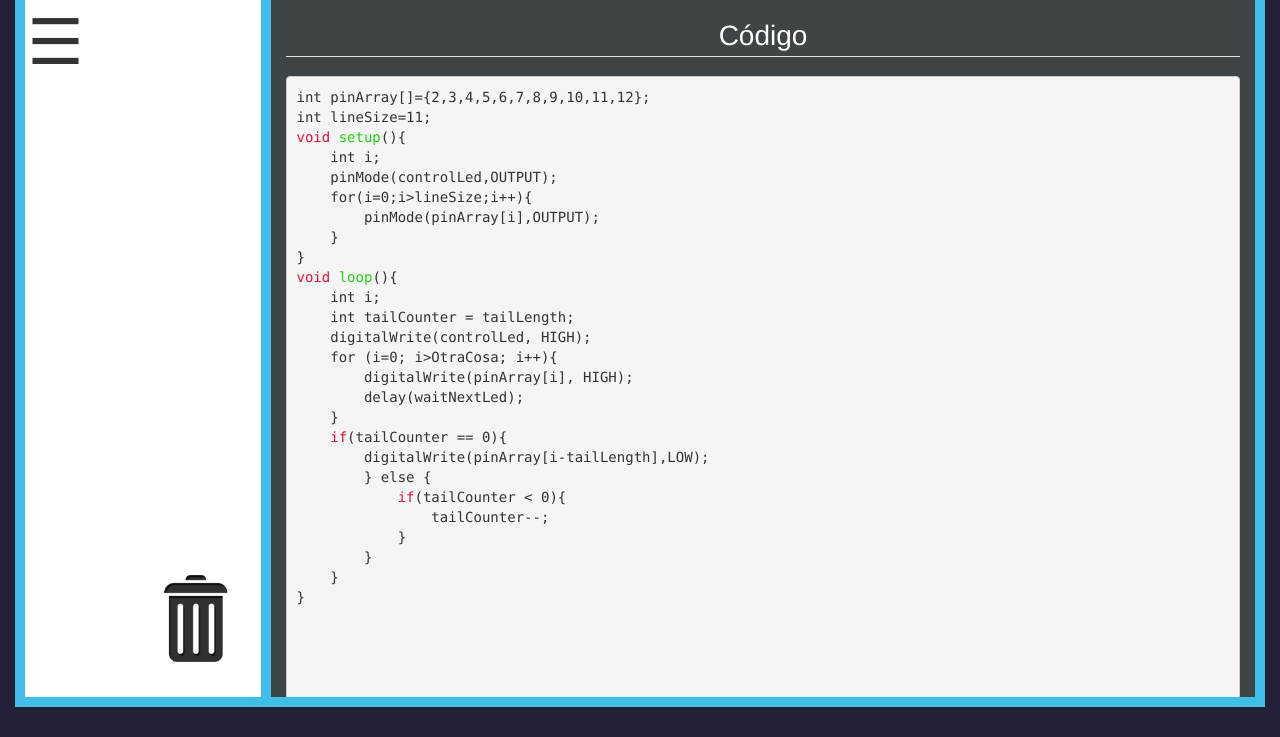
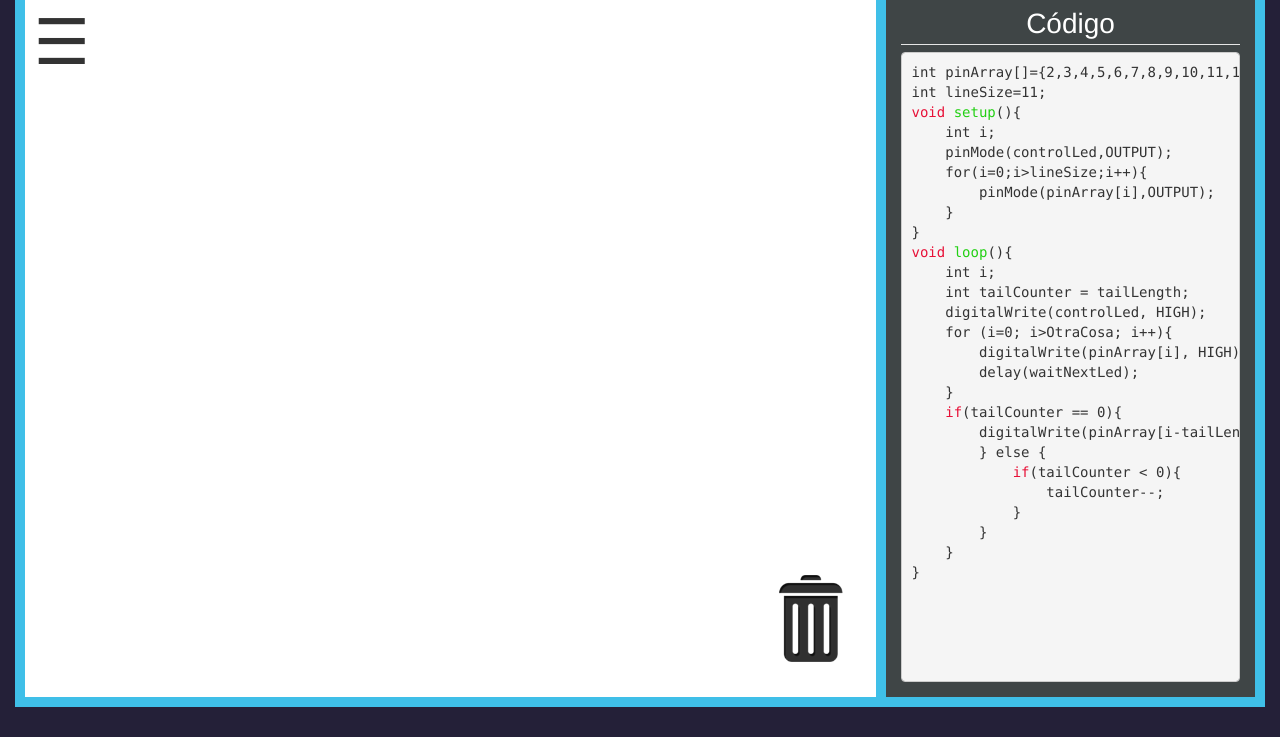
Before and after one commit to WarGreyGon/ArduCreatorBlock-Deprecated, a website: page areaDeTrabajo.html in a window 1280 px wide. Shown: the part 63-800 px from the top of the page. Drawn offline with nearby package versions, Linux system fonts and the light colour scheme.

Commit message:
Single delete activated. WorkArea Resized

```diff
--- a/css/areaDeTrabajo.css
+++ b/css/areaDeTrabajo.css
@@ -13,7 +13,7 @@ body{width: 100vw; height: 100vh; overflow: hidden; background-color: #242038}
 
 
 /*Estilos de la parte de bloques*/
-.areaBloques{width: 20%; height: 100%; border-right: solid #3fbfe8 10px; background-color: white; float: left; display: inline-block;
+.areaBloques{width: 70%; height: 100%; border-right: solid #3fbfe8 10px; background-color: white; float: left; display: inline-block;
     position: relative; background-repeat: no-repeat; background-attachment: fixed; background-position: 65% 87%;
     background-size: 8%}
 .papelera{width: auto; transform: scale(0.6); height: auto; position: absolute; right: 0; bottom: 0;}
@@ -43,6 +43,6 @@ body{width: 100vw; height: 100vh; overflow: hidden; background-color: #242038}
 
 
 /*Estilos del area de codigo*/
-.areaCodigoGen{width: 80%; height: 100%; float: left; display: inline-block; overflow-y: scroll;}
+.areaCodigoGen{width: 30%; height: 100%; float: left; display: inline-block; overflow-y: scroll;}
 .TituloAreaCodigoGen {color: white; font-size: 2em; margin-top: 2%; margin-bottom: 2%;}
 .ContenedorDeTexto{margin-top: 2%; height: 90%; overflow: scroll; text-align: left; font-size: 1em;}
--- a/ts/Main.ts
+++ b/ts/Main.ts
@@ -69,8 +69,8 @@ $('.papelera').droppable({
         let _thisBloqueQueManejo: BloqueArrastrable = bloqueQueManejo.data();
 
         // eliminarHijos(_thisBloqueQueManejo.bloquesQueContengo);
-        // bloqueQueManejo.empty();
-        // bloqueQueManejo.remove();
+        bloqueQueManejo.empty();
+        bloqueQueManejo.remove();
 
         unhover($(this))
     }
```
Also changed, not shown: build/Main.js.
